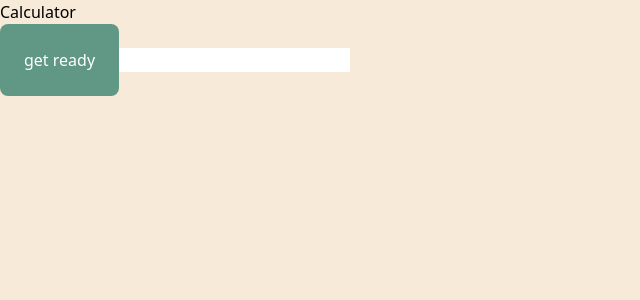
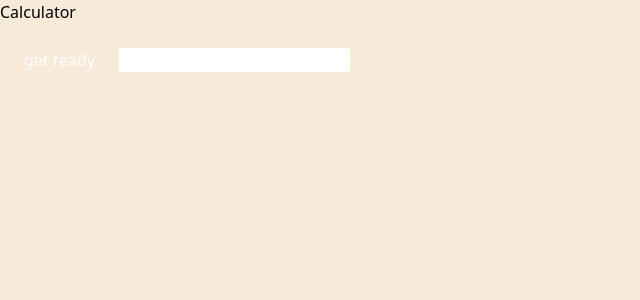
Before and after one commit to Photenix/Front-end, a React (Vite) app: page / in a window 1280 px wide. Shown: the top 300 px of the page, without its empty margins (0-640 px from the left). Built offline with nearby package versions, Linux system fonts and the light colour scheme.

Commit message:
add: change colors

```diff
--- a/tailwind.config.js
+++ b/tailwind.config.js
@@ -7,11 +7,11 @@ export default {
   theme: {
     extend: {
       colors:{
-        primary: '#f7ead9',
+        background: '#f7ead9',
         secondary: '#e1d2a9',
         third: '#88b499',
-        fourty: '#619885',
-        five: '#67594e'
+        greenM: '#619885',
+        fifty: '#67594e'
       }
     },
 
```
